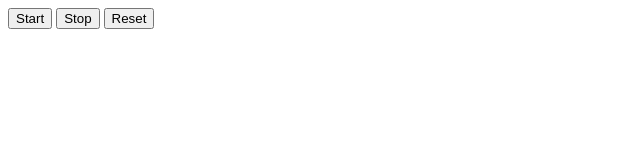
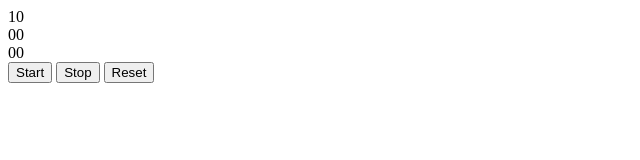
Before and after one commit to madeleinel/Stopwatch, a plain HTML site: page index.html in a window 1280 px wide. Shown: the whole page, without its empty margins (0-640 px from the left). Drawn offline with Linux system fonts and the light colour scheme.

Commit message:
done step 1; insert numbers using js

```diff
--- a/index.html
+++ b/index.html
@@ -19,5 +19,6 @@
       <button id="reset">Reset</button>
     </div>
   </div>
+  <script src="script.js"></script>
 </body>
 </html>
--- /dev/null
+++ b/script.js
@@ -0,0 +1,32 @@
+const hourContainer = document.getElementById("hours");
+const minuteContainer = document.getElementById("minutes");
+const secondContainer = document.getElementById("seconds");
+
+let hours = 10;
+let minutes = 0;
+let seconds = 0;
+
+hourContainer.textContent = numberFormat(hours);
+minuteContainer.textContent = numberFormat(minutes);
+secondContainer.textContent = numberFormat(seconds);
+
+function numberFormat(a) {
+  if (a >= 10) {
+    return a.toString();
+  } else {
+    return "0" + a.toString();
+  }
+}
+
+
+
+
+
+
+
+
+// Setting up the buttons
+
+const startButton = document.getElementById("start");
+const stopButton = document.getElementById("stop");
+const resetButton = document.getElementById("reset");
```
